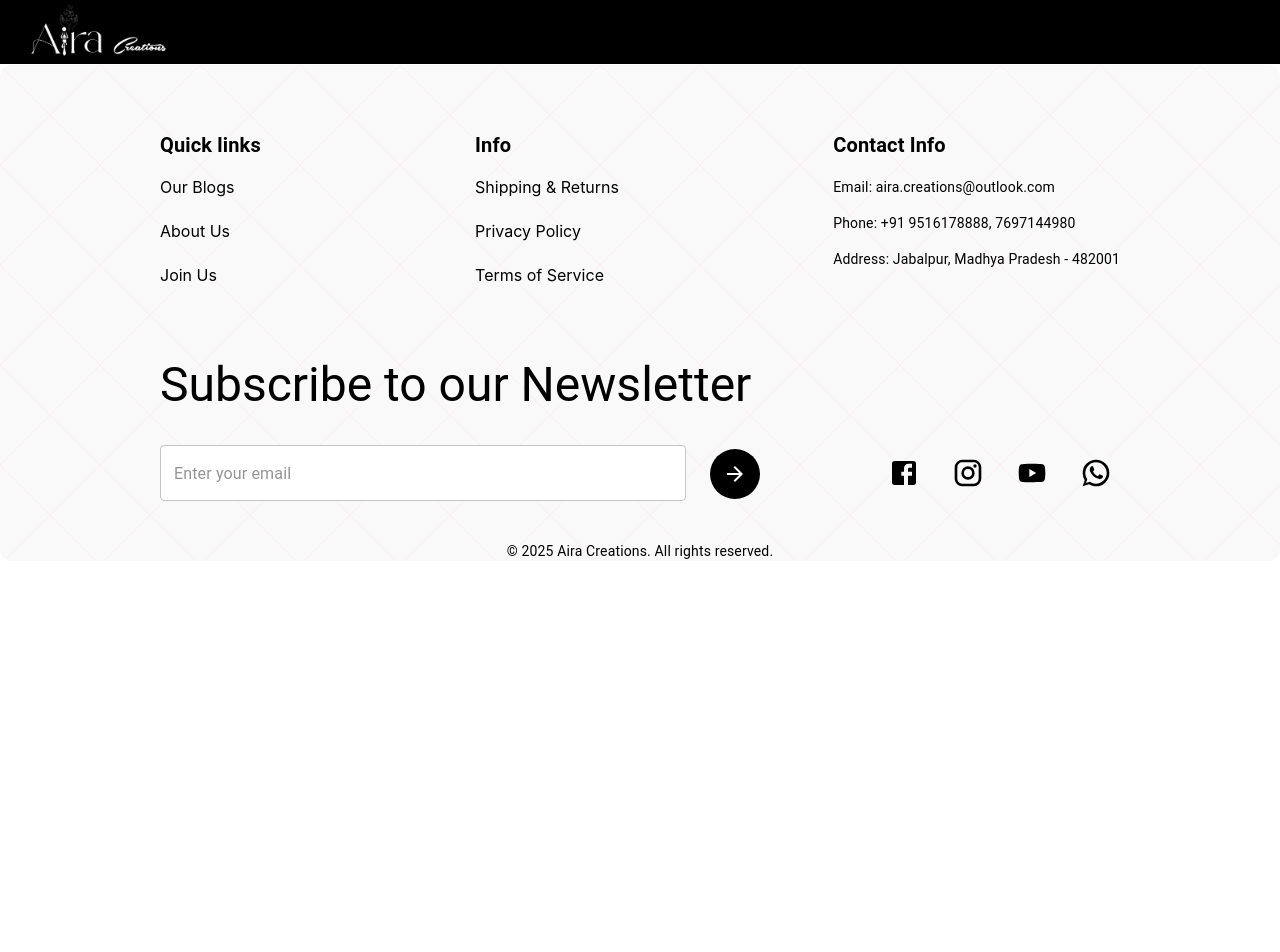
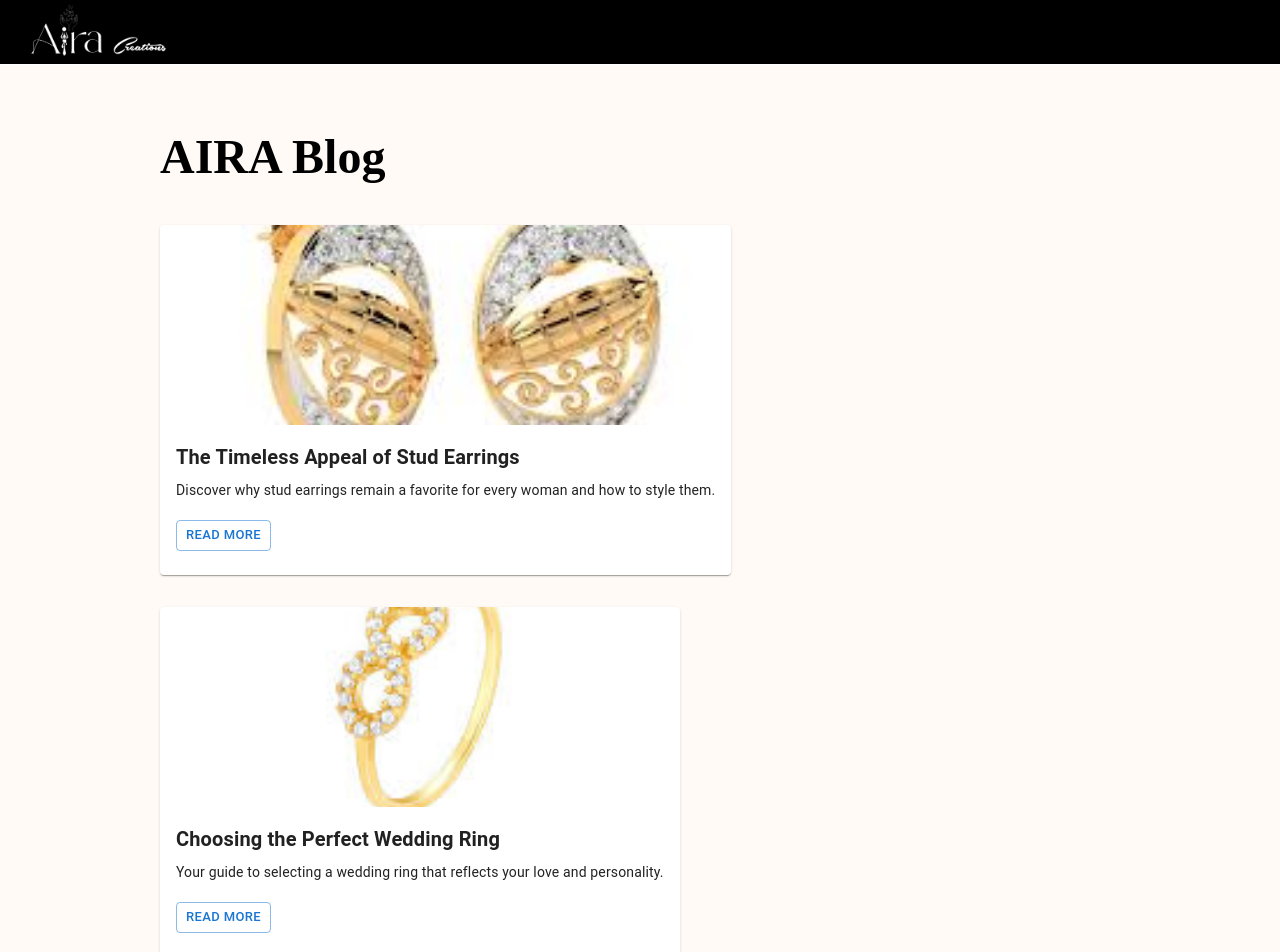
Before and after one commit to Piyush2611/Craft_Jewellery_Site, a React (Create React App) app in the folder craft/: page /blog in a window 1280 px wide. Shown: the top 952 px of the page. Before the commit the page ends 800 px from the top, so only its background shows below. Built offline with nearby package versions, Linux system fonts and the light colour scheme; some icons are missing.

Commit message:
add the blog pages and data

```diff
--- a/craft/src/components/footer.jsx
+++ b/craft/src/components/footer.jsx
@@ -6,7 +6,7 @@ import { Link as RouterLink } from 'react-router-dom';
 const Footer = () => {
   const quickLinks = [
     // { label: 'Customer Reviews', path: '/reviews' },
-    { label: 'Our Blogs', path: '/blogs' },
+    { label: 'Our Blogs', path: '/blog' },
     // { label: 'Store Locator', path: '/store-locator' },
     { label: 'About Us', path: '/about' },
     { label: 'Join Us', path: '/join' },
--- /dev/null
+++ b/craft/src/pages/blog.jsx
@@ -0,0 +1,131 @@
+import React, { useState } from 'react';
+import { Box, Typography, Grid, Card, CardMedia, CardContent, Button } from '@mui/material';
+import earings from '../assets/earings2.jpg';
+import rings from '../assets/goldeninfinitering.jpg';
+import skincare from '../assets/cosmatics.jpg';
+
+const blogPosts = [
+    {
+        id: 1,
+        title: 'The Timeless Appeal of Stud Earrings',
+        image: earings,
+        summary: 'Discover why stud earrings remain a favorite for every woman and how to style them.',
+        content: `
+Stud earrings have truly stood the test of time and continue to be a staple in every woman’s jewelry collection. Their simple yet elegant design makes them incredibly versatile, perfect for both casual daywear and formal evening occasions. Whether you opt for classic diamonds, pearls, or colorful gemstones, stud earrings add a subtle sparkle without overwhelming your look.
+
+Pairing stud earrings with your outfit is effortless — they complement everything from office attire to wedding gowns. They’re also ideal for layering with other earrings if you have multiple piercings, creating a modern and chic aesthetic. Beyond fashion, stud earrings carry sentimental value for many, often gifted as symbols of love, milestones, or personal achievements.
+
+In essence, stud earrings combine timeless beauty with practicality, making them a must-have accessory that enhances your natural elegance every day.`,
+    },
+    {
+        id: 2,
+        title: 'Choosing the Perfect Wedding Ring',
+        image: rings,
+        summary: 'Your guide to selecting a wedding ring that reflects your love and personality.',
+        content: `
+Your wedding ring is more than just a piece of jewelry — it’s a symbol of eternal love and commitment. Choosing the perfect ring involves understanding various factors including metal types, setting styles, and personal taste.
+
+Popular metals include classic yellow gold, modern white gold, and durable platinum, each with its own unique qualities and care requirements. The setting of the ring, whether it’s a solitaire, halo, or pave design, will affect both the look and comfort. Consider your lifestyle too — a ring for someone with an active lifestyle might prioritize durability and comfort.
+
+Beyond aesthetics, your wedding ring should reflect your unique love story. Many couples opt for custom engravings or select gemstones that have personal meaning. Take your time exploring different options, try on various styles, and remember that the perfect ring is one that feels meaningful and beautiful to you both.`,
+    },
+    {
+        id: 3,
+        title: 'Skincare Before Makeup: AIRA Beauty Tips',
+        image: skincare,
+        summary: 'Prepare your skin the AIRA way to get the most flawless cosmetic results.',
+        content: `
+Achieving a flawless makeup look begins with a solid skincare routine, and at AIRA, we believe that healthy skin is the ultimate canvas. Start your routine by cleansing thoroughly to remove impurities and excess oils without stripping natural moisture.
+
+Next, apply a hydrating toner to balance your skin’s pH and prep it for further products. Moisturizing is essential to ensure your skin stays plump and smooth under makeup — choose a moisturizer suited to your skin type for best results.
+
+Don’t forget sunscreen during the day to protect your skin from harmful UV rays, which can cause premature aging and dullness. Lastly, using a primer will help create an even base, prolong makeup wear, and blur imperfections.
+
+By following these steps, you’ll nourish your skin and create a flawless foundation for your makeup, helping you look radiant and confident all day long.`,
+    },
+];
+
+const BlogPage = () => {
+    const [selectedPost, setSelectedPost] = useState(null);
+
+    const handleReadMore = (post) => {
+        setSelectedPost(post);
+    };
+
+    const handleBack = () => {
+        setSelectedPost(null);
+    };
+
+    return (
+        <Box sx={{ px: { xs: 4, md: 20 }, py: 8, backgroundColor: '#fffaf5', color: '#000' }}>
+            {!selectedPost ? (
+                <>
+                    <Typography variant="h3" sx={{ fontFamily: "'Playfair Display', serif", fontWeight: 'bold', mb: 5 }}>
+                        AIRA Blog
+                    </Typography>
+                    <Grid container spacing={4}>
+                        {blogPosts.map((post) => (
+                            <Grid item xs={12} md={4} key={post.id}>
+                                <Card
+                                    sx={{
+                                        height: 350, // uniform fixed height for all cards
+                                        display: 'flex',
+                                        flexDirection: 'column',
+                                    }}
+                                >
+                                    <CardMedia
+                                        component="img"
+                                        height="200"
+                                        image={post.image}
+                                        alt={post.title}
+                                        sx={{ objectFit: 'cover', width: '100%' }}
+                                    />
+
+                                    <CardContent sx={{ flexGrow: 1, display: 'flex', flexDirection: 'column' }}>
+                                        <Typography variant="h6" fontWeight="bold" gutterBottom>
+                                            {post.title}
+                                        </Typography>
+                                        <Typography variant="body2" sx={{ mb: 2, flexGrow: 1 }}>
+                                            {post.summary}
+                                        </Typography>
+                                        <Box sx={{ mt: 'auto' }}>
+                                            <Button size="small" color="primary" variant="outlined" onClick={() => handleReadMore(post)}>
+                                                Read More
+                                            </Button>
+                                        </Box>
+                                    </CardContent>
+                                </Card>
+                            </Grid>
+                        ))}
+                    </Grid>
+                </>
+            ) : (
+                <>
+                    <Button onClick={handleBack} variant="text" sx={{ mb: 2 }}>
+                        ← Back to Blog
+                    </Button>
+                    <Typography variant="h3" sx={{ fontFamily: "'Playfair Display', serif", fontWeight: 'bold', mb: 3 }}>
+                        {selectedPost.title}
+                    </Typography>
+                    <Box sx={{ mb: 4, textAlign: 'left' }}>
+                        <img
+                            src={selectedPost.image}
+                            alt={selectedPost.title}
+                            style={{
+                                maxWidth: '300px',
+                                width: '100%',
+                                borderRadius: '8px',
+                                objectFit: 'cover',
+                            }}
+                        />
+                    </Box>
+                    <Typography variant="body1" sx={{ lineHeight: 1.8, whiteSpace: 'pre-line' }}>
+                        {selectedPost.content}
+                    </Typography>
+                </>
+            )}
+        </Box>
+    );
+};
+
+export default BlogPage;
--- a/craft/src/routes/routes.jsx
+++ b/craft/src/routes/routes.jsx
@@ -11,6 +11,7 @@ import Footer from '../components/footer';
 import { Box } from '@mui/material';
 import Terms from '../pages/terms';
 import PrivacyPolicy from '../pages/privacy&policy';
+import BlogPage from '../pages/blog';
 
 function AppRoute() {
   return (
@@ -28,6 +29,8 @@ function AppRoute() {
           <Route path="/category/:categoryName" element={<CategoryPage />} />
           <Route path="/terms" element={<Terms />} />
           <Route path="/privacy-policy" element={<PrivacyPolicy/>} />
+          <Route path="/blog" element={< BlogPage/>} />
+
         </Routes>
         <Footer />
 
```
